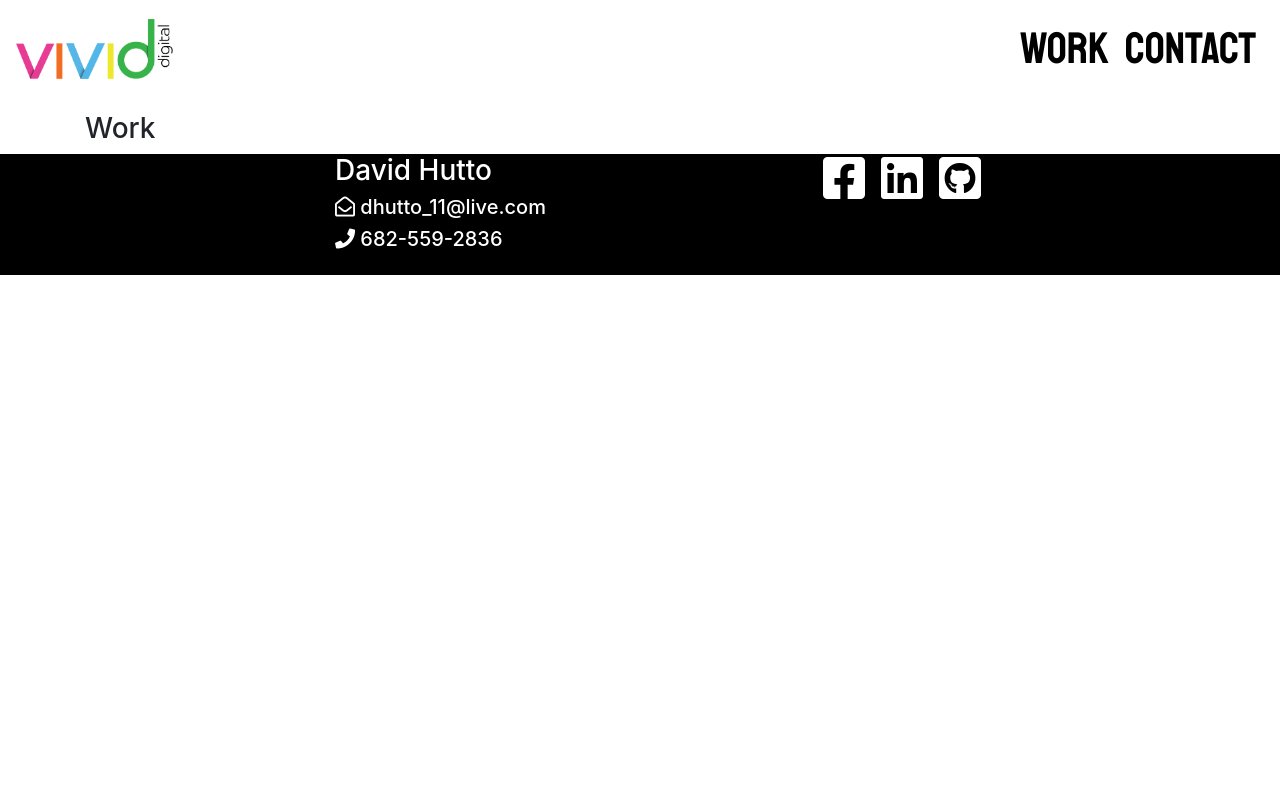
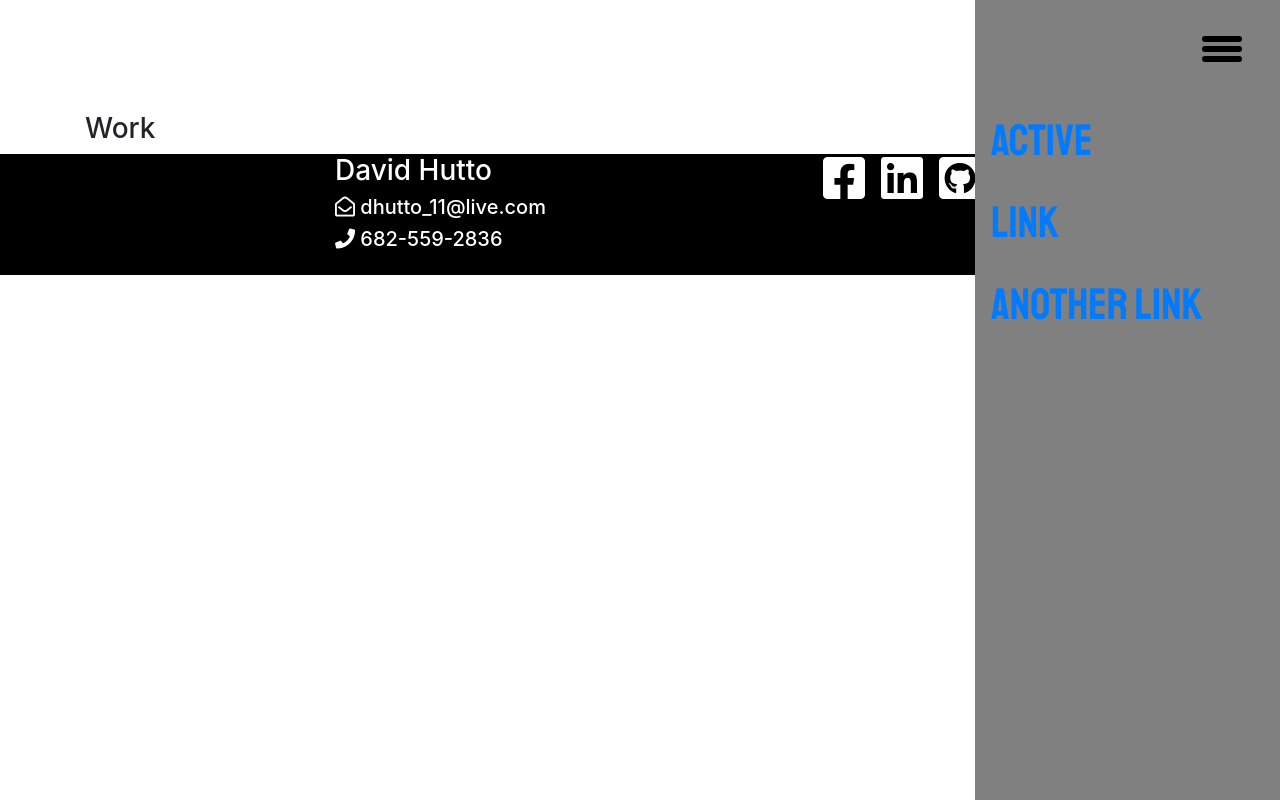
Before and after one commit to DavidHut13/Portfolio, a Vue app: page /work in a window 1280 px wide. Built offline with nearby package versions, Linux system fonts and the light colour scheme.

Commit message:
init new nav system

```diff
--- a/src/components/Navbar.vue
+++ b/src/components/Navbar.vue
@@ -1,5 +1,5 @@
 <template>
-<b-navbar id="navbar" toggleable="md" type="none" variant="none" fixed="top">
+<!-- <b-navbar id="navbar" toggleable="lg" type="none" variant="none" fixed="top">
     <b-navbar-brand>
         <router-link to="/">
             <img class="navbar-logo" src="/img/VividDigitalLogoColor.png" fluid>
@@ -14,7 +14,25 @@
              <router-link id="navLink" tag="b-nav-item" class="nav-btn-black" to="/work">contact</router-link>
         </b-navbar-nav>
     </b-collapse>
-</b-navbar>
+</b-navbar> -->
+<b-container fluid>
+    <b-row>
+        <b-col cols="1">
+            <div @click="toggleNav" target="nav-collapse" class="hamburgerButton">
+                <div class="mt-1 bar1"></div>
+                <div class="mt-1 bar2"></div>
+                <div class="mt-1 bar3"></div>
+            </div>
+        </b-col>
+        <b-col offset="8">
+            <b-nav id="navbarWrapper" vertical class="navbarWrapper">
+                <b-nav-item class="topNavItem" active>Active</b-nav-item>
+                <b-nav-item>Link</b-nav-item>
+                <b-nav-item>Another Link</b-nav-item>
+            </b-nav>
+        </b-col>
+    </b-row>
+</b-container>
 </template>
 
 <script>
@@ -22,33 +40,80 @@ export default {
     name: 'Navbar',
     data() {
         return {
-            windowTop: window.top.scrollY
+            windowTop: window.top.scrollYm,
+            navOpen: false
         }
     },
     created() {
 
         //Look into this. helps with performance
         // this.handleDebouncedScroll = debounce(this.handleScroll, 100);
-        window.addEventListener('scroll', this.navBarTransition)
+        // window.addEventListener('scroll', this.navBarTransition)
     },
     methods: {
-        navBarTransition(event) {
-            if ($(window).scrollTop() > 300) {
-                $(navbar).addClass("navbar-background");
-                // $(navLink).addClass("nav-btn-black");
-                // $(navLink).removeClass("nav-btn-white");
-            } else {
-                $(navbar).removeClass("navbar-background");
-                // $(navLink).removeClass("nav-btn-black");
-                // $(navLink).addClass("nav-btn-white")
+        toggleNav() {
+            this.navOpen = !this.navOpen
+
+            if (this.navOpen) {
+                document.getElementById("navbarWrapper").style.width = "0px";
             }
+            if (!this.navOpen) {
+                document.getElementById("navbarWrapper").style.width = "250px";
             }
+
+        }
+        // navBarTransition(event) {
+        //     if ($(window).scrollTop() > 300) {
+        //         $(navbar).addClass("navbar-background");
+        //         // $(navLink).addClass("nav-btn-black");
+        //         // $(navLink).removeClass("nav-btn-white");
+        //     } else {
+        //         $(navbar).removeClass("navbar-background");
+        //         // $(navLink).removeClass("nav-btn-black");
+        //         // $(navLink).addClass("nav-btn-white")
+        //     }
     }
 
 }
 </script>
 
 <style lang="scss">
+.topNavItem {
+    margin-top: 100px;
+}
+
+.bar1,
+.bar2,
+.bar3 {
+    display: block;
+    font-size: 10px;
+    padding: 0;
+    width: 40px;
+    height: 6px;
+    border-radius: 7px;
+    background-color: black;
+}
+
+.hamburgerButton {
+    display: block;
+    position: fixed;
+    height: 40px;
+    right: 3%;
+    top: 4%;
+    width: 40px;
+    z-index: 2;
+}
+
+.navbarWrapper {
+    position: fixed;
+    z-index: 1;
+    width: 100vw;
+    height: 100vh;
+    overflow-x: hidden;
+    transition: .5s;
+    background: grey;
+}
+
 a.nav-link {
     font-family: 'Staatliches', cursive;
     font-size: 2.75em;
@@ -70,7 +135,7 @@ a.nav-link {
 }
 
 .nav-btn-white>a.nav-link {
-    color: white;
+    color: black;
 }
 
 .nav-btn-black>a.nav-link {
@@ -94,10 +159,10 @@ a:hover:after {
     width: 100%;
     left: 0;
 }
+
 @media screen and (max-height: 300px) {
     ul {
         margin-top: 40px;
     }
 }
-
 </style>
--- a/src/views/Home.vue
+++ b/src/views/Home.vue
@@ -12,14 +12,14 @@
                 <h1 class="aboutHeader">about</h1>
             </b-col>
             <b-col cols="4" offset="2">
-                <div>
-                    <h1>David Hutto</h1>
-                    <h3> Web Developer & Designer</h3>
-                    <p>Lorem ipsum dolor sit amet, consectetur adipiscing elit, sed do eiusmod tempor incididunt ut labore et dolore magna aliqua. Ut enim ad minim veniam, quis nostrud exercitation ullamco laboris nisi ut aliquip ex ea commodo consequat. Duis aute irure dolor in reprehenderit in voluptate velit esse cillum dolore eu fugiat nulla pariatur. Excepteur sint occaecat cupidatat non proident, sunt in culpa qui officia deserunt mollit anim id est laborum.</p>
+                <div class="aboutWrapper">
+                    <h1 class="aboutName">David Hutto</h1>
+                    <h3 class="aboutTitle"> Web Developer & Designer</h3>
+                    <p class="aboutPara">Lorem ipsum dolor sit amet, consectetur adipiscing elit, sed do eiusmod tempor incididunt ut labore et dolore magna aliqua. Ut enim ad minim veniam, quis nostrud exercitation ullamco laboris nisi ut aliquip ex ea commodo consequat. Duis aute irure dolor in reprehenderit in voluptate velit esse cillum dolore eu fugiat nulla pariatur. Excepteur sint occaecat cupidatat non proident, sunt in culpa qui officia deserunt mollit anim id est laborum.</p>
                 </div>
             </b-col>
             <b-col class="flexCenter">
-                <b-img class="rounded profileImg" src="/img/Hutto_David_DFW_Web Maintenance_500.jpg"></b-img>
+                <b-img class="profileImg" src="/img/Hutto_David_DFW_Web Maintenance_500.jpg"></b-img>
             </b-col>
         </b-row>
         <b-row class="pb-5">
@@ -29,31 +29,31 @@
             <b-col cols="10" offset="1">
                 <h1 class="skillsHeader">Tools</h1>
             </b-col>
-            <b-col class="my-3" cols="2" offset="1">
+            <b-col class="my-5" cols="2" offset="1">
                 <b-img class="skillLogo" src="/img/langIcons/npm-logo-red.svg"></b-img>
             </b-col>
-            <b-col class="my-3" cols="2" offset="1">
+            <b-col class="my-5" cols="2" offset="1">
                 <b-img class="skillLogo" src="/img/langIcons/Git-Logo-White.png"></b-img>
             </b-col>
-            <b-col class="my-3"  cols="2" offset="1">
+            <b-col class="my-5"  cols="2" offset="1">
                 <b-img class="skillLogo" src="/img/langIcons/256px-Vue.js_Logo_2.svg.png"></b-img>
             </b-col>
-            <b-col class="my-3" cols="2" offset="1">
+            <b-col class="my-5" cols="2" offset="1">
                 <b-img class="skillLogo" src="/img/langIcons/javascript.svg"></b-img>
             </b-col>
-            <b-col class="my-3" cols="2" offset="1">
+            <!-- <b-col class="my-3" cols="2" offset="1">
                 <b-img class="skillLogo" src="/img/langIcons/react.svg"></b-img>
-            </b-col>
-             <b-col class="my-3" cols="2" offset="1">
+            </b-col> -->
+             <b-col class="my-5" cols="2" offset="1">
                 <b-img class="skillLogo" src="/img/langIcons/HTML5_Badge_512.png"></b-img>
             </b-col>
-             <b-col class="my-3" cols="2" offset="1">
+             <b-col class="my-5" cols="2" offset="1">
                 <b-img class="skillLogo" src="/img/langIcons/css3-logo.png"></b-img>
             </b-col>
-            <b-col class="my-3" cols="2" offset="1">
+            <b-col class="my-5" cols="2" offset="1">
                 <b-img class="skillLogo" src="/img/langIcons/icon_512.67aef2.png"></b-img>
             </b-col>
-             <b-col class="my-3" cols="2" offset="1">
+             <b-col class="my-5" cols="2" offset="1">
                 <b-img class="skillLogo" src="/img/langIcons/Creative_Cloud.svg"></b-img>
             </b-col>
 
@@ -70,15 +70,26 @@ export default {
 
 <style scoped>
 
+.aboutWrapper{
+    color:white;
+}
+
+.aboutName{
+    background-image: -webkit-linear-gradient( #266ed8, #009aff, #00beea, #00d99f, #1feb28);
+  -webkit-background-clip: text;
+  -webkit-text-fill-color: transparent;
+}
+.profileImg{
+    border-radius:300px;
+}
 .skillLogo{
     width: 8em;
 }
 
 .skillsHeader, .aboutHeader{
-   background-image: -webkit-linear-gradient( #266ed8, #009aff, #00beea, #00d99f, #1feb28);
-  -webkit-background-clip: text;
-  -webkit-text-fill-color: transparent;
+   color:white;
     font-size:5em;
+    font-family: 'Staatliches', cursive;
 }
 .skillsWrapper{
     height:100vh;
```
Lines whose indentation alone changed are shown as unchanged.
